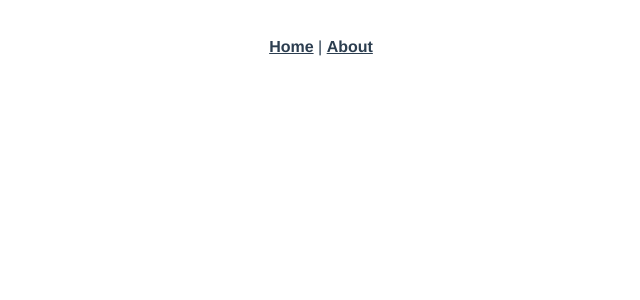
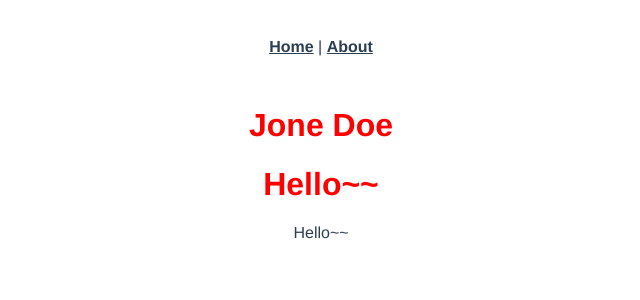
Before and after one commit to HC-kang/vue, a Vue app in the folder project/: page /databinding/string in a window 1280 px wide. Before the commit this address had no page. Shown: the top 300 px of the page, without its empty margins (319-959 px from the left). Built offline with nearby package versions, Linux system fonts and the light colour scheme.

Commit message:
databinding-string

```diff
--- a/project/package.json
+++ b/project/package.json
@@ -40,7 +40,7 @@
     "parserOptions": {
       "parser": "@babel/eslint-parser"
     },
-    "rules": {}
+    "rules": { "space-before-function-paren": "off" }
   },
   "browserslist": [
     "> 1%",
--- a/project/src/router/index.js
+++ b/project/src/router/index.js
@@ -14,6 +14,11 @@ const routes = [
     // this generates a separate chunk (about.[hash].js) for this route
     // which is lazy-loaded when the route is visited.
     component: () => import(/* webpackChunkName: "about" */ '../views/AboutView.vue')
+  },
+  {
+    path: '/databinding/string',
+    name: 'DataBindingStringView',
+    component: () => import(/* webpackChunkName: "databinding", webpackPrefetch:true */ '../views/1_databinding/DataBindingStringView.vue')
   }
 ]
 
--- /dev/null
+++ b/project/src/views/1_databinding/DataBindingStringView.vue
@@ -0,0 +1,26 @@
+<template>
+  <div>
+    <h1 class='text-red'>{{ userName }}</h1>
+    <h1 class='text-red'>{{ message }}</h1>
+    <p>{{ message }}</p>
+  </div>
+</template>
+
+<script>
+export default {
+  data () {
+    return {
+      userName: 'Jone Doe',
+      message: 'Hello~~',
+      arr: [],
+      obj: {}
+    }
+  }
+}
+</script>
+
+<style scoped>
+.text-red {
+  color: red;
+}
+</style>
```
Also changed, not shown: 1 other file (tests, documents, lock files or other folders).
